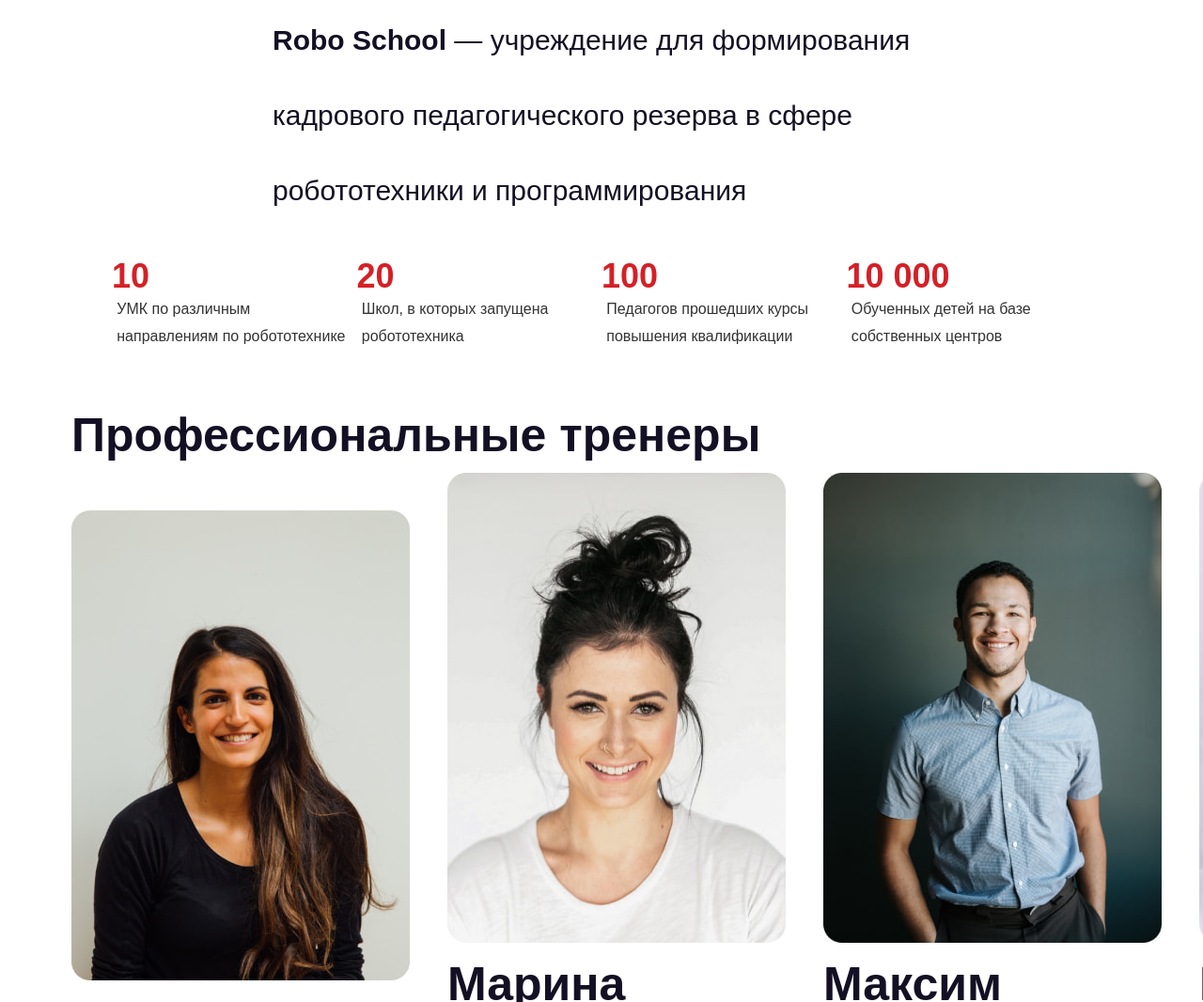
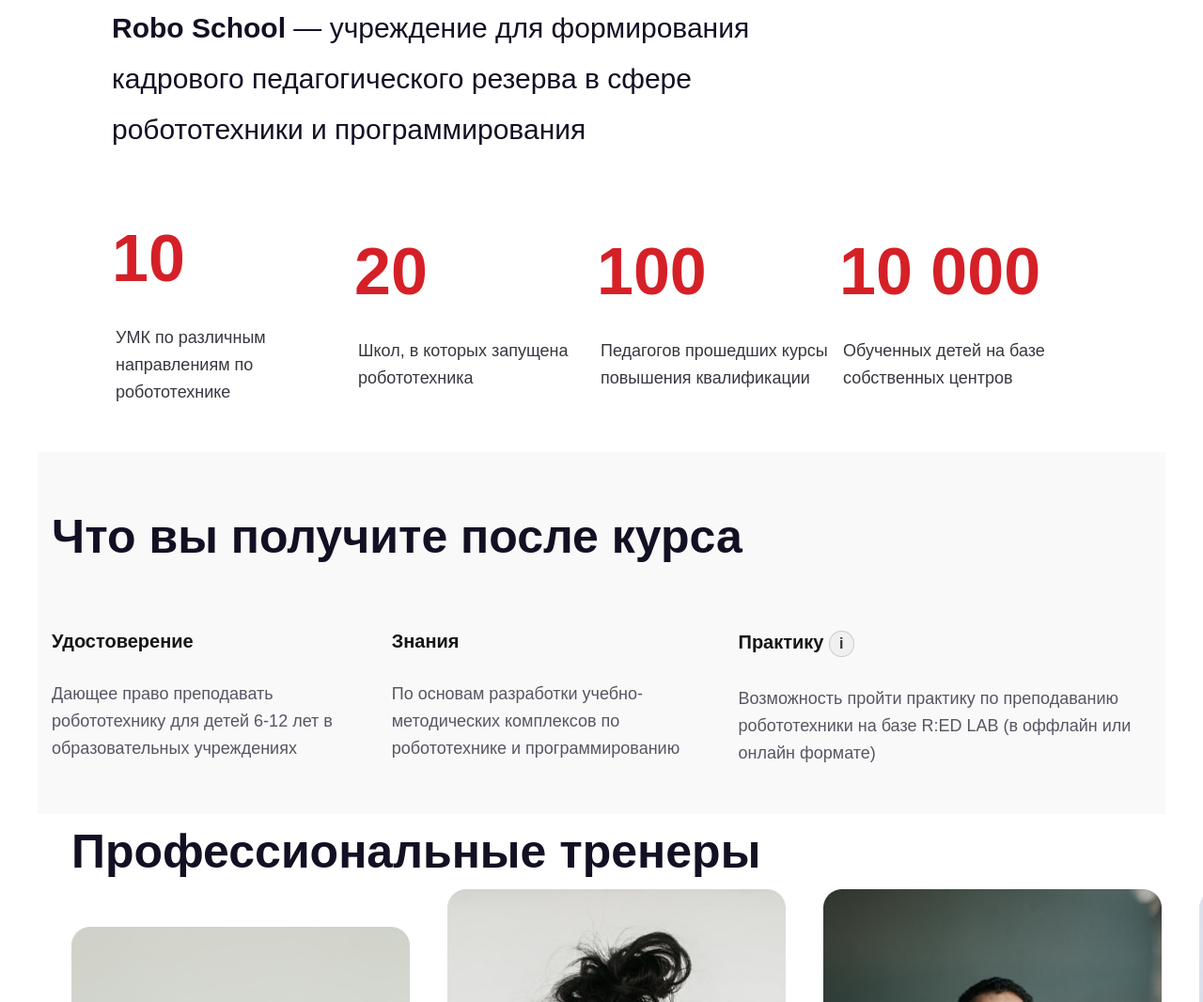
Before and after one commit to Dmitriy-Ponomarenko/moko-school, a website built with Vite: page index.html in a window 1280 px wide. Shown: the part 944-2010 px from the top of the page at 94% size. Built offline with nearby package versions, Linux system fonts and the light colour scheme.

Commit message:
исправил секции

```diff
--- a/src/css/partials/about.css
+++ b/src/css/partials/about.css
@@ -6,10 +6,11 @@
 }
 
 .title {
-  font-size: 24px;
+  font-size: 30px;
   font-weight: normal;
   max-width: 90%;
-  margin: 0 auto;
+  line-height: 1.8;
+  padding-bottom: 40px;
 }
 
 .title strong {
@@ -23,6 +24,7 @@
   margin-top: 30px;
   padding: 0;
   list-style: none;
+  margin-right: 10px;
 }
 
 .stat {
@@ -33,15 +35,16 @@
 }
 
 .number {
-  font-size: 32px;
+  font-size: 28px;
   font-weight: bold;
   color: #d52027;
   text-align: left;
+  padding-bottom: 30px;
 }
 
 .desc {
   font-size: 14px;
-  color: #333;
+  color: #38363f;
   max-width: 250px;
   margin: 0 auto;
 }
@@ -82,10 +85,10 @@
   }
 
   .number {
-    font-size: 36px;
+    font-size: 70px;
   }
 
   .desc {
-    font-size: 16px;
+    font-size: 18px;
   }
 }
--- a/src/css/partials/results.css
+++ b/src/css/partials/results.css
@@ -1,2 +1,121 @@
-.result-section {
+.results-section {
+    padding: 50px 15px;
+    max-width: 1200px;
+    margin: 0 auto;
+    text-align: left;
+    background-color: #F9F9F9;
 }
+
+.name {
+    font-size: 32px;
+    font-weight: bold;
+    text-align: left;
+    margin-bottom: 60px;
+}
+
+.content {
+    display: flex;
+    flex-direction: column;
+    align-items: flex-start;
+    list-style: none;
+    padding: 0;
+    margin: 0;
+    width: 100%;
+}
+
+.descrip {
+    text-align: left;
+    max-width: 350px;
+    margin-bottom: 30px;
+}
+
+.achievements {
+    font-size: 18px;
+    font-weight: bold;
+    display: block;
+    margin-bottom: 30px;
+    color: #151515;
+    display: inline-block;
+    position: relative;
+}
+
+.descrip p {
+    font-size: 16px;
+    color: #666;
+    margin: 0;
+}
+
+.tooltip-container {
+    position: relative;
+    display: inline-block;
+    cursor: pointer;
+}
+
+.info-icon {
+    background-color: #f0f0f0;
+    border-radius: 50%;
+    padding: 4px 10px;
+    font-size: 16px;
+    font-weight: bold;
+    display: inline-block;
+    text-align: center;
+    border: 1px solid #ccc;
+    color: #333;
+}
+
+.tooltip-text {
+    visibility: hidden;
+    width: 250px;
+    background-color: white;
+    color: black;
+    text-align: center;
+    font-size: 16px;
+    font-weight: normal;
+    padding: 15px;
+    border-radius: 8px;
+    box-shadow: 0px 4px 8px rgba(0, 0, 0, 0.1);
+    position: absolute;
+    bottom: 150%;
+    left: 50%;
+    transform: translateX(-50%);
+    opacity: 0;
+    transition: opacity 0.3s ease, transform 0.3s ease;
+    white-space: nowrap;
+}
+
+.tooltip-container:hover .tooltip-text {
+    visibility: visible;
+    opacity: 1;
+    transform:  translateY(-1px);
+}
+
+
+
+
+@media (min-width: 768px) {
+    .content {
+        flex-direction: row;
+        justify-content: flex-start;
+    }
+
+    .descrip {
+        flex: 1;
+        max-width: 30%;
+        margin-bottom: 0;
+    }
+}
+
+
+@media (min-width: 1024px) {
+    .name {
+        font-size: 50px;
+    }
+
+    .achievements {
+        font-size: 20px;
+    }
+
+    .descrip p {
+        font-size: 18px;
+    }
+}
--- a/src/partials/about.html
+++ b/src/partials/about.html
@@ -1,5 +1,6 @@
 <section class="stats-section">
   <div class="container">
+    <h2></h2>
     <h3 class="title">
       <strong>Robo School</strong> — учреждение для формирования кадрового
       педагогического резерва в сфере робототехники и программирования
--- a/src/partials/results.html
+++ b/src/partials/results.html
@@ -0,0 +1,24 @@
+<section class="results-section section">
+    <h2></h2>
+    <h3 class="name">Что вы получите после курса</h3>
+    <ul class="content">
+        <li class="descript">
+            <span class="achievements">Удостоверение</span>
+            <p>Дающее право преподавать робототехнику для детей 6-12 лет в образовательных учреждениях</p>
+        </li>
+        <li class="descript">
+            <span class="achievements">Знания</span>
+            <p>По основам разработки учебно-методических комплексов по робототехнике и программированию</p>
+        </li>
+        <li class="descript">
+            <span class="achievements">Практику
+                <div class="tooltip-container">
+                <span class="info-icon">i</span>
+                <div class="tooltip-text">При наличии свободных мест</div>
+            </div></span>
+            <p>Возможность пройти практику по преподаванию робототехники на базе R:ED LAB (в оффлайн или онлайн формате)</p>
+        </li>
+    </ul>
+
+
+</section>
```
